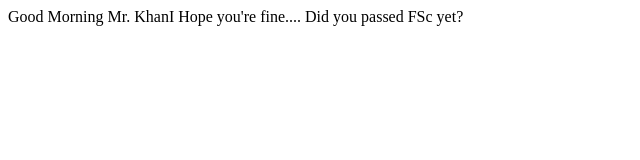
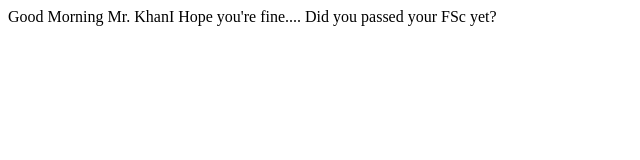
Before and after one commit to mhamza427/js-training, a plain HTML site: page Day 2/js_function_parameter.html in a window 1280 px wide. Shown: the full height of the page, 0-640 px from the left. Drawn offline with Linux system fonts and the light colour scheme.

Commit message:
Day 2nd Practise

```diff
--- a/Day 2/js_function_parameter.html
+++ b/Day 2/js_function_parameter.html
@@ -9,7 +9,7 @@
 <body>
     <script>
         function greeting(name, qualification){
-            document.write("Good Morning Mr. " + name + "I Hope you're fine.... Did you passed "+ qualification +" yet?")
+            document.write("Good Morning Mr. " + name + "I Hope you're fine.... Did you passed your "+ qualification +" yet?")
         }
         greeting("Khan", "FSc");
     </script>
```
